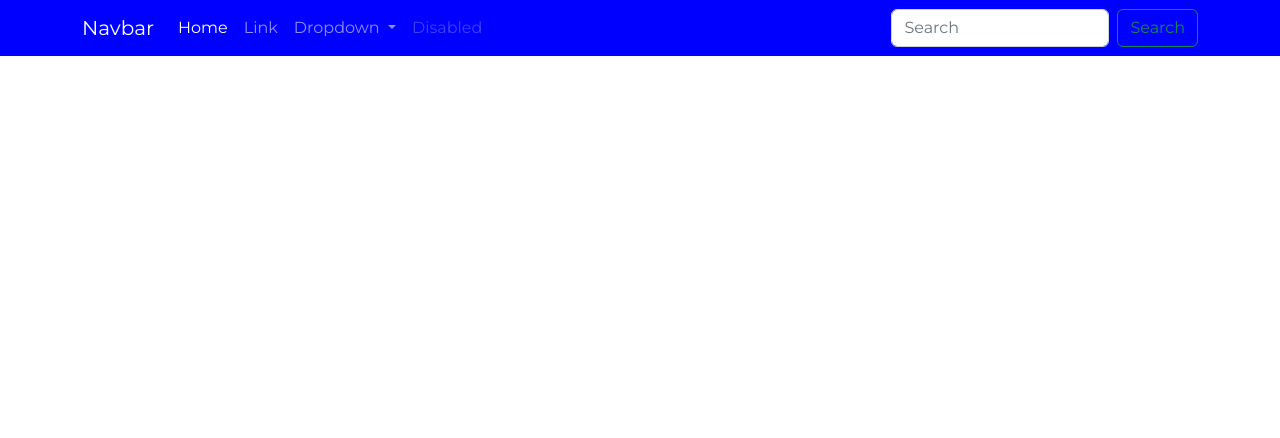
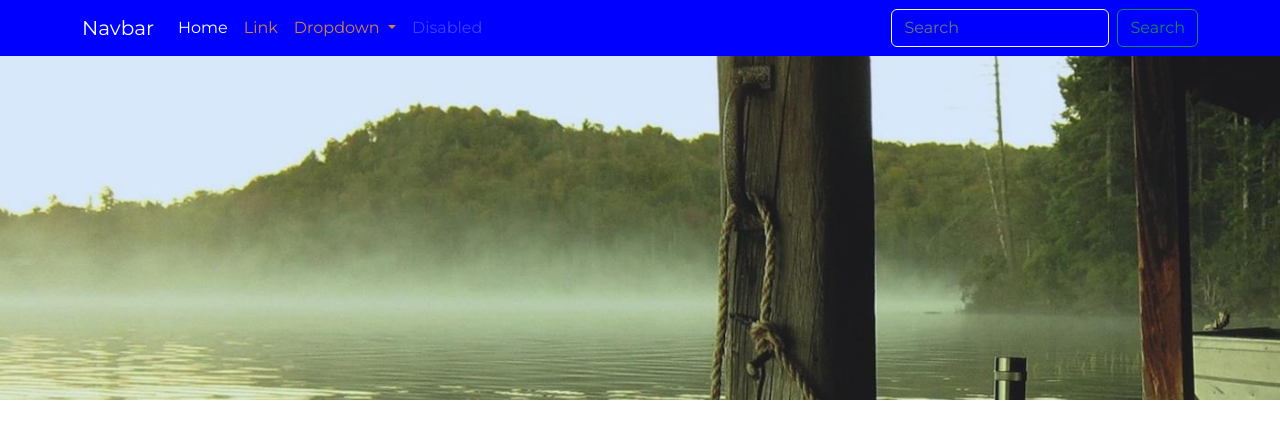
Before and after one commit to Rantech91/after-sass-npm-git, a website: page index.html in a window 1280 px wide. Drawn offline with Linux system fonts and the light colour scheme.

Commit message:
agrego imagen header

```diff
--- /dev/null
+++ b/scss/_variables.scss
@@ -0,0 +1,3 @@
+$font-family-base: 'Montserrat', sans-serif;
+$primary: blue;
+$navbar-dark-color:  peru;
--- a/scss/custom.scss
+++ b/scss/custom.scss
@@ -1,6 +1,22 @@
 @import url('https://fonts.googleapis.com/css2?family=Montserrat&family=Quicksand:wght@300;500;700&display=swap');
 
-$font-family-base: 'Montserrat', sans-serif;
-$primary: blue;
+@import "variables";
 
-@import "../node_modules/bootstrap/scss/bootstrap"
+
+@import "../node_modules/bootstrap/scss/bootstrap";
+
+.nav-form-control {
+    background-color: $primary;
+    border-color: $light;
+}
+header {
+    background-image: url("../img/header.jpg");
+    height: 200px;
+    background-position: center;
+    background-size: cover;
+}
+@include media-breakpoint-up(md) {
+    header {
+        height: 400px;
+    }
+}
```
Also changed, not shown: css/custom.css, img/header.jpg (renamed from header.jpg), 1 other file.
